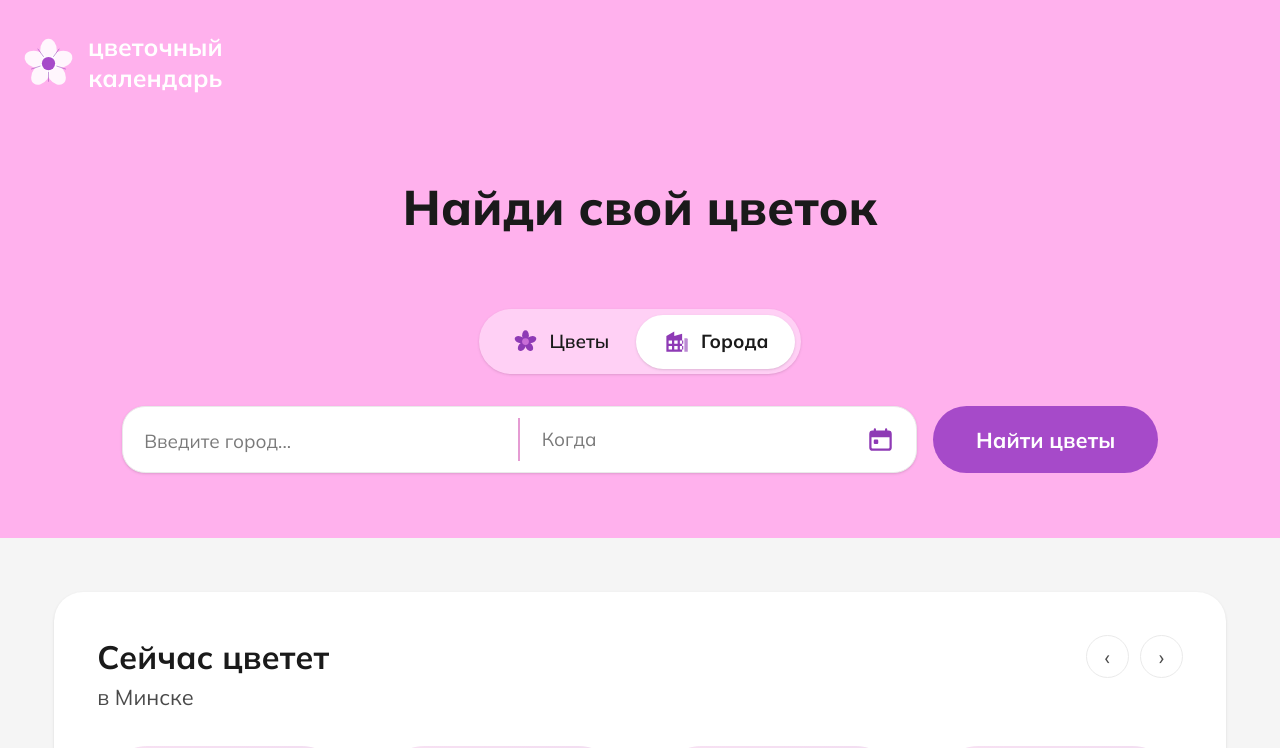
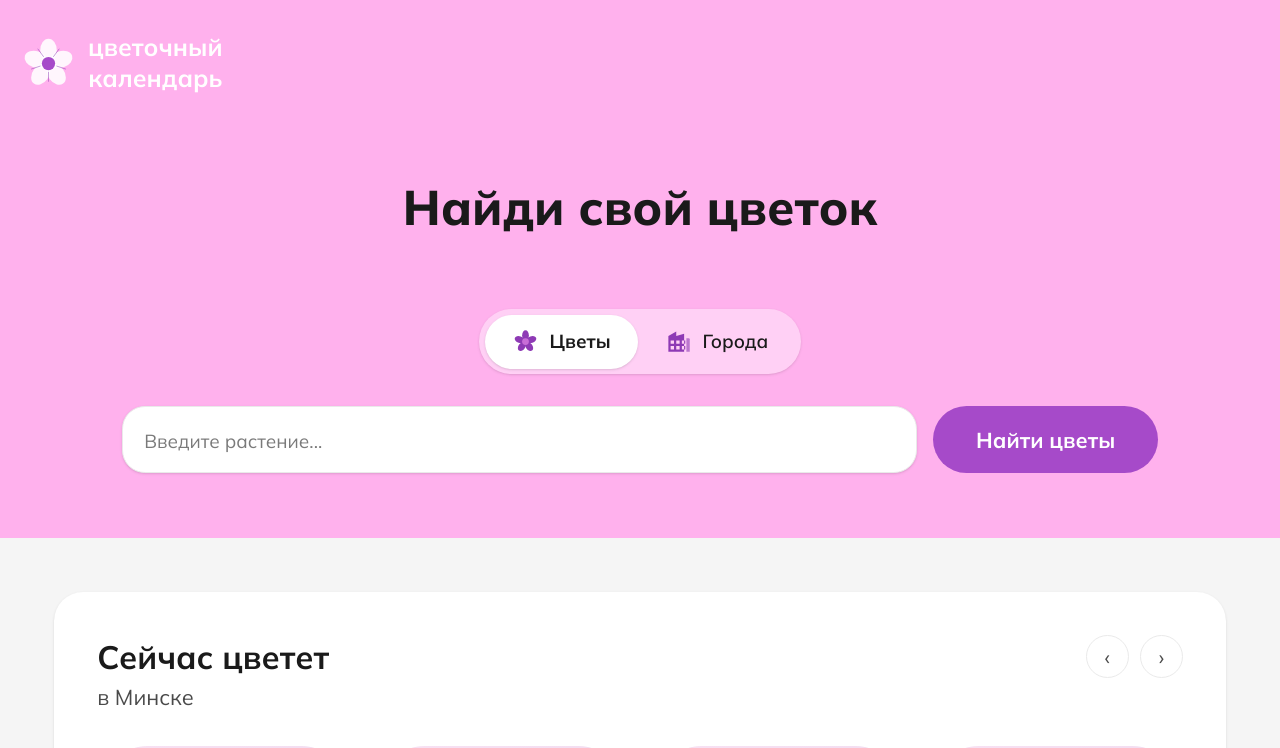
Before and after one commit to Spalesja/flowercalendar, a Next.js app: page / in a window 1280 px wide. Shown: the top 748 px of the page. Built offline with nearby package versions, Linux system fonts and the light colour scheme.

Commit message:
set default mode flowers

```diff
--- a/src/components/search/hero-search.tsx
+++ b/src/components/search/hero-search.tsx
@@ -11,7 +11,7 @@ import { SearchResults } from "@/components/search/search-results";
 import type { SearchMode, SearchResult } from "@/types";
 
 export function HeroSearch() {
-  const [mode, setMode] = useState<SearchMode>("cities");
+  const [mode, setMode] = useState<SearchMode>("plants");
   const [query, setQuery] = useState("");
   const [selectedSlug, setSelectedSlug] = useState<string | null>(null);
   const [dateRange, setDateRange] = useState<DateRange | undefined>(undefined);
```
